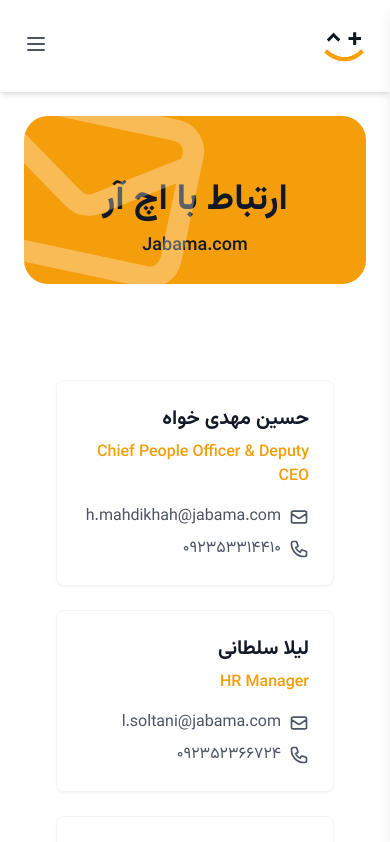
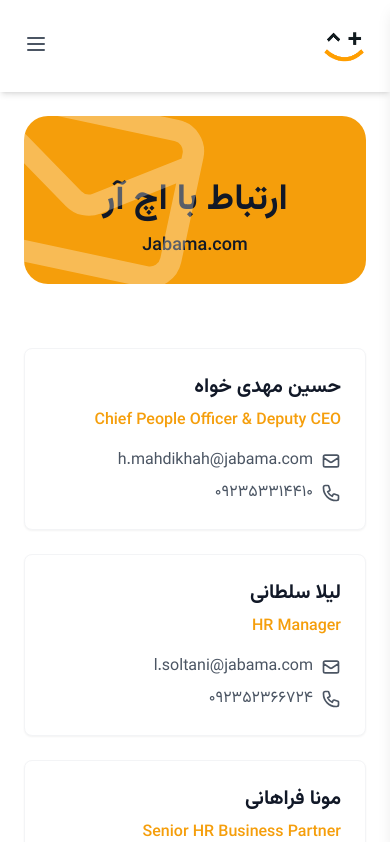
Before and after one commit to espitman/jbm-hr-life, a Nuxt app: page /hr-contact in a window 390 px wide. Shown: the top 842 px of the page. Built offline with nearby package versions, Linux system fonts and the light colour scheme.

Commit message:
fix: make all input fields full width in mobile view

```diff
--- a/pages/hr-contact.vue
+++ b/pages/hr-contact.vue
@@ -5,7 +5,7 @@
       :showDot="false"
     />
 
-    <div class="p-8">
+    <div class="">
       <!-- Contact Cards Grid -->
       <div class="grid grid-cols-1 md:grid-cols-2 lg:grid-cols-3 gap-6">
         <!-- Card 1 - CPO -->
```
